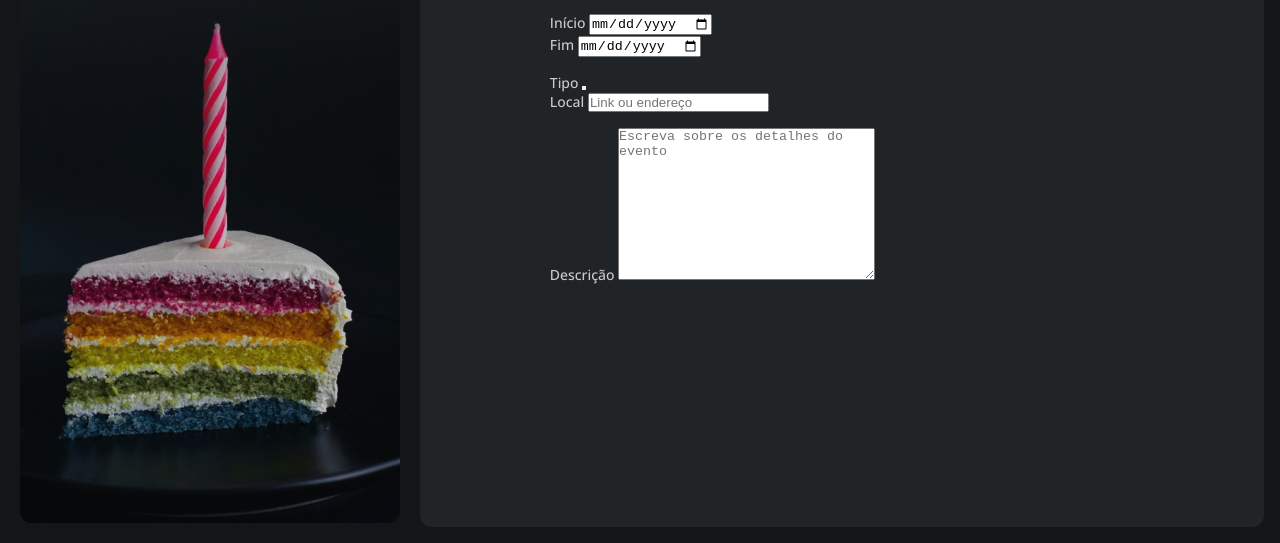
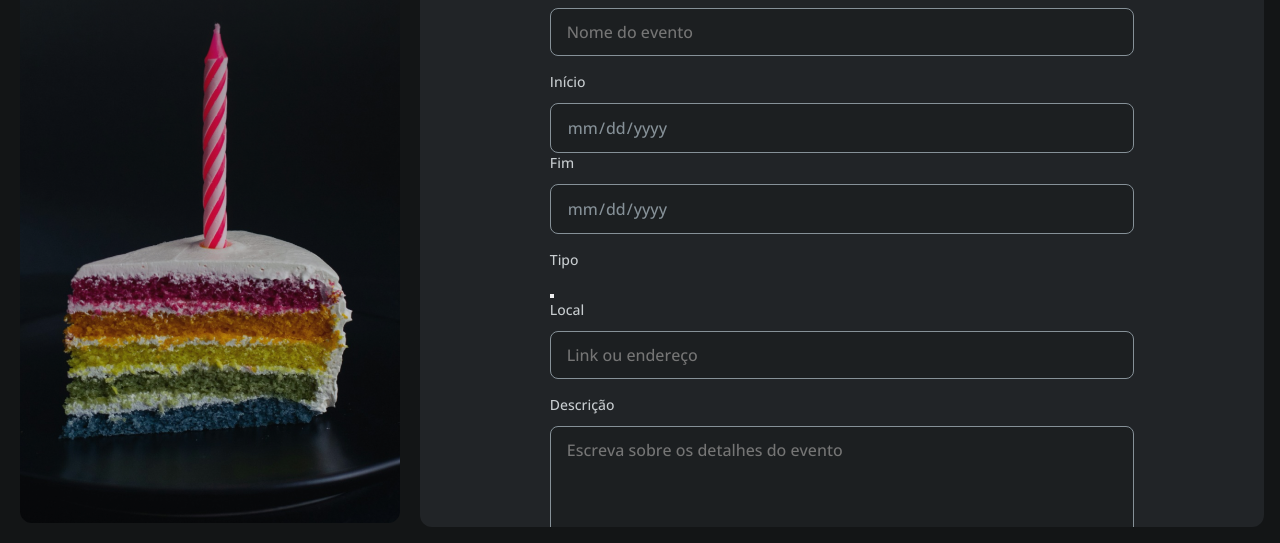
Before and after one commit to JuanCMafra/Formulario-de-convite, a plain HTML site: page index.html in a window 1280 px wide. Shown: the part 257-800 px from the top of the page. Drawn offline with nearby package versions, Linux system fonts and the light colour scheme.

Commit message:
basic layout first section

```diff
--- a/index.html
+++ b/index.html
@@ -90,7 +90,7 @@
 
               <div class="textarea-wrapper">
                 <label for="description">Descrição</label>
-                <textarea name="description" id="description" cols="30" rows="10" placeholder="Escreva sobre os detalhes do evento"></textarea>
+                <textarea name="description" id="description" cols="30" rows="5" placeholder="Escreva sobre os detalhes do evento"></textarea>
               </div>
             </fieldset>
           </form>
--- /dev/null
+++ b/style/fields/index.css
@@ -0,0 +1,32 @@
+input, textarea, select{
+  appearance: none;
+  width: 100%;
+  border-radius: .5rem;
+  border: 1px solid var(--input-placeholder);
+  background-color: var(--input-base);
+  font: var(--body-md);
+  color: var(--input-placeholder);
+  padding: .75rem 1rem;
+}
+
+label{
+  font: var( --body-sm);
+  color: var( --text-body);
+  display: block;
+  margin-bottom: .75rem;
+}
+
+input:focus,
+select:focus,
+textarea:focus{
+  outline: .005rem solid var( --brand-light);
+  border: .05rem solid var( --brand-dark);
+}
+
+input[type="date"]::-webkit-calendar-picker-indicator {
+  display: none;
+}
+
+input[type="date"]::placeholder {
+  visibility: hidden;
+}
--- a/style/form.css
+++ b/style/form.css
@@ -1,3 +1,4 @@
+@import url(fields/index.css);
 form{
   margin-top: 2.5rem;
 }
```
